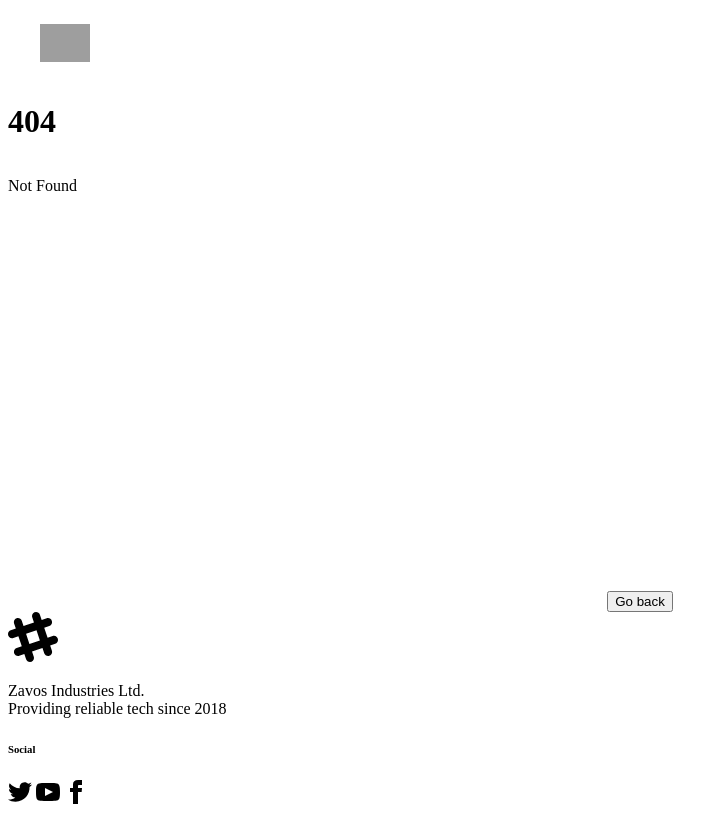
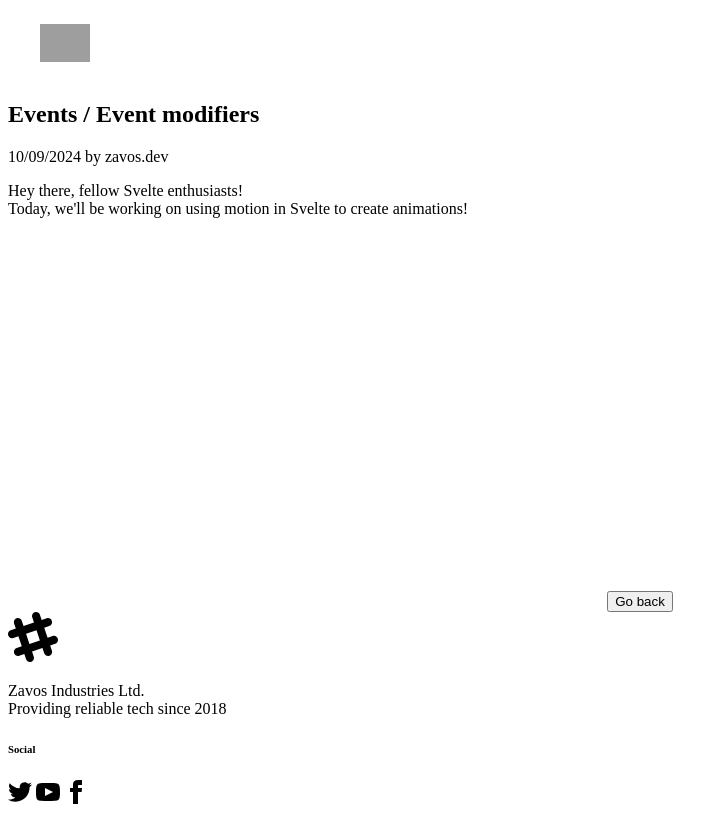
Before and after one commit to kzavos/svelte-training, a SvelteKit app: page /projects/project-8 in a window 1280 px wide. Before the commit this address had no page. Shown: the whole page, without its empty margins (0-728 px from the left). Built offline with nearby package versions, Linux system fonts and the light colour scheme; grey boxes are pictures that could not be loaded.

Commit message:
Fix a typo on the first sentence

```diff
--- a/src/routes/+page.svelte
+++ b/src/routes/+page.svelte
@@ -37,6 +37,11 @@
 			imageSrc: './images/project-images/project-7.png',
 			description: 'Stores',
 			link: '/projects/project-7'
+		},
+		{
+			imageSrc: './images/project-images/project-8.png',
+			description: 'Motion',
+			link: '/projects/project-8'
 		}
 	];
 </script>
--- /dev/null
+++ b/src/routes/projects/project-8/+page.svelte
@@ -0,0 +1,19 @@
+<script>
+</script>
+
+<article class="container mx-auto max-w-3xl break-words px-4 py-8">
+	<h1 class="mb-4 text-3xl font-bold">Events / Event modifiers</h1>
+	<p class="mb-6 text-gray-500">
+		<span class="mr-4">10/09/2024</span>
+		by <span class="prose italic">zavos.dev</span>
+	</p>
+
+	<div class="prose text-lg leading-relaxed">
+		Hey there, fellow Svelte enthusiasts! <br />
+		Today, we'll be working on using motion in Svelte to create animations!<br />
+	</div>
+</article>
+
+<style>
+	/* styling here */
+</style>
```
Also changed, not shown: static/images/project-images/project-8.png (added).
